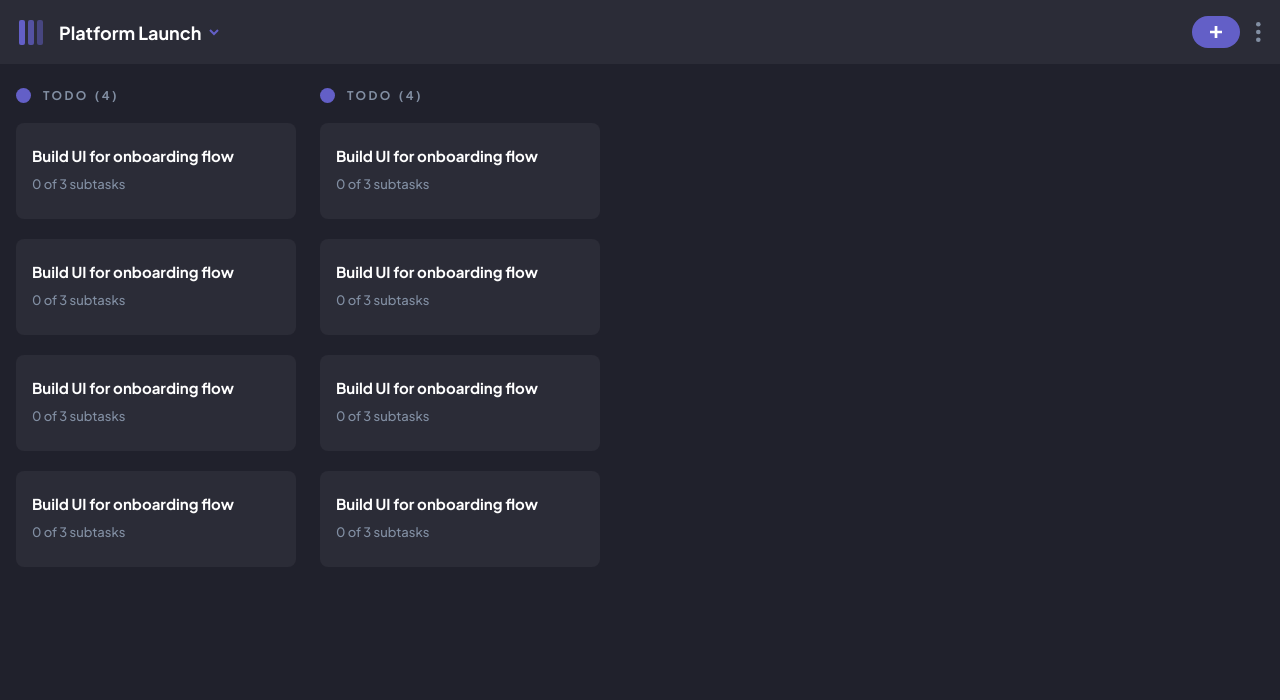
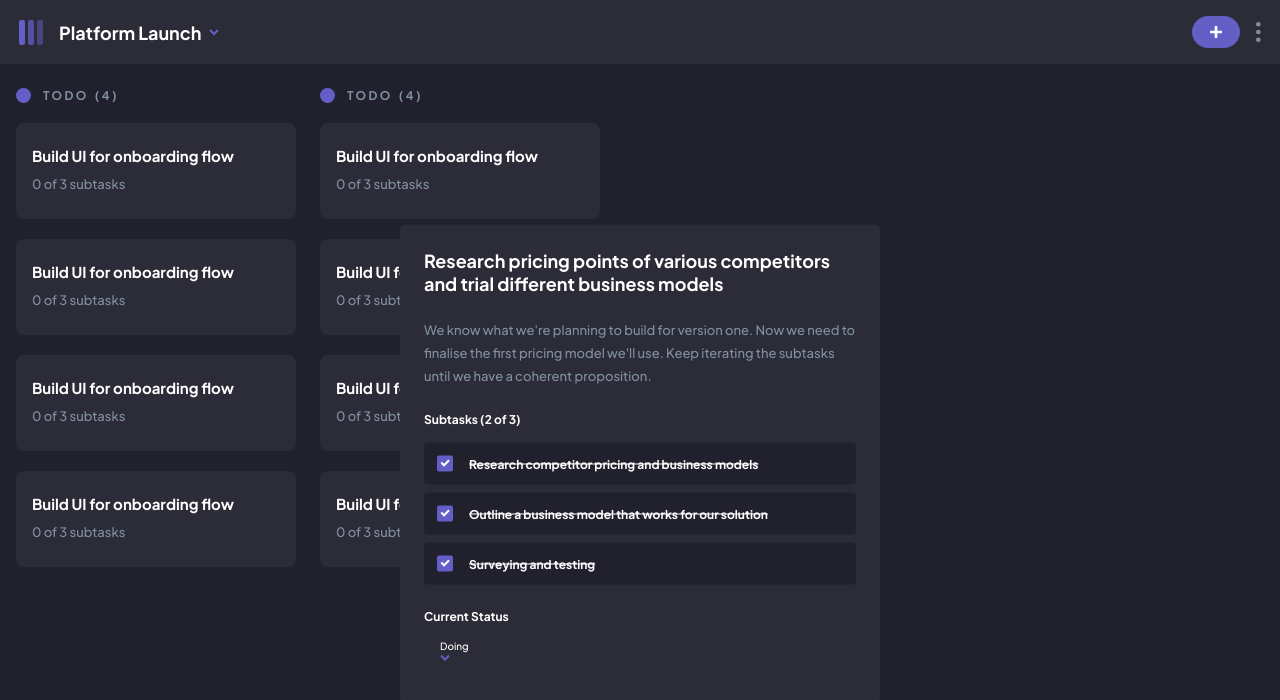
Before and after one commit to David-Henery4/Kanban-Task-Manager, a React (Create React App) app: page / in a window 1280 px wide. Shown: the top 700 px of the page. Built offline with nearby package versions, Linux system fonts and the light colour scheme.

Commit message:
view-task-modal-ui

```diff
--- a/src/assets/index.js
+++ b/src/assets/index.js
@@ -4,6 +4,7 @@ import {ReactComponent as Cross} from "../assets/icon-cross.svg";
 import {ReactComponent as AddTaskMobile} from "../assets/icon-add-task-mobile.svg";
 import {ReactComponent as EditDeleteIcon} from "../assets/icon-vertical-ellipsis.svg";
 import {ReactComponent as BoardIcon} from "../assets/icon-board.svg";
+import {ReactComponent as TickMark} from "../assets/icon-check.svg";
 
 
 export{
@@ -13,4 +14,5 @@ export{
   AddTaskMobile,
   EditDeleteIcon,
   BoardIcon,
+  TickMark,
 }
--- a/src/components/Board.js
+++ b/src/components/Board.js
@@ -1,5 +1,6 @@
 import React from "react";
 import { EmptyBoard, Column } from "../components";
+import {ViewTask} from "../components/modal-components"
 import { AddTaskMobile, BoardIcon } from "../assets";
 
 //**WILL BE ADDED CONDITIONALY TO Board**/
@@ -7,12 +8,11 @@ import { AddTaskMobile, BoardIcon } from "../assets";
 // CONTENT-STATE = .flex-start-start;
 //****//
 
-// maxwidth: 480px = viewtask
 
 const Board = () => {
   return (
     <main className="board flex-start-start">
-
+      <ViewTask/>
       {/* <EmptyBoard/> */}
       <Column/>
       {/**/}
--- /dev/null
+++ b/src/components/modal-components/ViewTask.js
@@ -0,0 +1,60 @@
+import React from "react";
+import { TickMark, DownArrow } from "../../assets";
+
+const ViewTask = () => {
+  return (
+    <div className="view-task">
+      <div className="view-task-desc-container">
+        <h4 className="view-task__title heading-l">
+          Research pricing points of various competitors and trial different
+          business models
+        </h4>
+        <p className="view-task__text basicTextMedium">
+          We know what we're planning to build for version one. Now we need to
+          finalise the first pricing model we'll use. Keep iterating the
+          subtasks until we have a coherent proposition.
+        </p>
+      </div>
+      <div className="view-task-subtasks">
+        <h5 className="view-task-subtasks__status">Subtasks (2 of 3)</h5>
+        {/* SUBTASK #1 */}
+        <div className="view-task-subtasks-container">
+          <div className="view-task-subtask">
+            <div className="view-task-subtask-checkbox">
+              <TickMark className="view-task-subtask-checkbox__icon" />
+            </div>
+            <p className="view-task-subtask__text">
+              Research competitor pricing and business models
+            </p>
+          </div>
+          {/* SUBTASK #2 */}
+          <div className="view-task-subtask">
+            <div className="view-task-subtask-checkbox">
+              <TickMark className="view-task-subtask-checkbox__icon" />
+            </div>
+            <p className="view-task-subtask__text">
+              Outline a business model that works for our solution
+            </p>
+          </div>
+          {/* SUBTASK #3 */}
+          <div className="view-task-subtask">
+            <div className="view-task-subtask-checkbox">
+              <TickMark className="view-task-subtask-checkbox__icon" />
+            </div>
+            <p className="view-task-subtask__text">Surveying and testing</p>
+          </div>
+        </div>
+      </div>
+      <div className="view-task-overall-status">
+        <h5 className="view-task-overall-status__title">Current Status</h5>
+        {/* MIGHT CHANGE TO INPUT SELECT */}
+        <div className="view-task-overall-status-select">
+          <p className="view-task-overall-status__text">Doing</p>
+          <DownArrow className="view-task-overall-status__icon" />
+        </div>
+      </div>
+    </div>
+  );
+};
+
+export default ViewTask;
--- /dev/null
+++ b/src/components/modal-components/index.js
@@ -0,0 +1,5 @@
+import ViewTask from "./ViewTask";
+
+export {
+  ViewTask
+}
--- a/src/sass/base/_typography.scss
+++ b/src/sass/base/_typography.scss
@@ -3,12 +3,12 @@ body{
   color: var(--fontColor);
 }
 
-.basicTextMedium {
+.basicTextMedium { // bodylarge
   font-size: 13px;
   font-weight: $fontWeightMedium;
   line-height: 23px;
 }
-.basicTextBold {
+.basicTextBold { // bodyMedium
   font-size: 12px;
   font-weight: $fontWeightBold;
   line-height: 15px;
--- a/src/sass/components/_board.scss
+++ b/src/sass/components/_board.scss
@@ -1,5 +1,6 @@
 
 .board{
+  position: relative;
   background-color: var(--backgroundColor);
   min-width: 100%;
   min-height: 100vh;
--- /dev/null
+++ b/src/sass/modal-components/_view-task.scss
@@ -0,0 +1,88 @@
+.view-task {
+  position: absolute;
+  z-index: 5;
+  top: 50%;
+  left: 50%;
+  transform: translate(-50%, -50%);
+  width: 95%;
+  max-width: 480px;
+  border-radius: 6px;
+  background-color: var(--itemColor);
+  padding: 24px 24px 32px;
+  @include flex-cen-cen;
+  align-items: flex-start;
+  flex-direction: column;
+  gap: 24px;
+  &-desc-container {
+    display: grid;
+    gap: 24px;
+  }
+  &__title {
+  }
+  &__text {
+    color: $nonActiveFontColor;
+  }
+  //
+  &-subtasks {
+    display: grid;
+    gap: 16px;
+    width: 100%;
+    &-container {
+      @include flex-cen-cen;
+      width: 100%;
+      flex-direction: column;
+      gap: 8px;
+    }
+    &__status {
+      font-weight: $fontWeightBold;
+      font-size: 12px;
+    }
+  }
+  //
+  &-subtask {
+    display: grid;
+    grid-template-columns: 16px 1fr;
+    justify-content: flex-start;
+    align-items: center;
+    gap: 16px;
+    width: 100%;
+    background-color: var(--backgroundColor);
+    padding: 13px 8px 13px 13px;
+    border-radius: 4px;
+    //
+    &-checkbox {
+      height: 16px;
+      width: 16px;
+      border-radius: 2px;
+      background-color: $colorPrimary;
+      display: grid;
+      place-items: center;
+      &__icon {
+      }
+    }
+    //
+    &__text {
+      font-size: 12px;
+      font-weight: $fontWeightBold;
+      text-decoration: line-through;
+    }
+  }
+  //
+  &-overall-status {
+    display: grid;
+    gap: 8px;
+    width: 100%;
+    &__title {
+      font-size: 12px;
+      font-weight: $fontWeightBold;
+    }
+    &-select {
+      width: 100%;
+      padding: 8px 16px;
+    }
+    &__text {
+    }
+    &__icon {
+    }
+  }
+}
--- a/src/sass/styles.scss
+++ b/src/sass/styles.scss
@@ -7,3 +7,4 @@
 @import "./components/navbar";
 @import "./components/board";
 @import "./components/column";
+@import "./modal-components/view-task";
```
